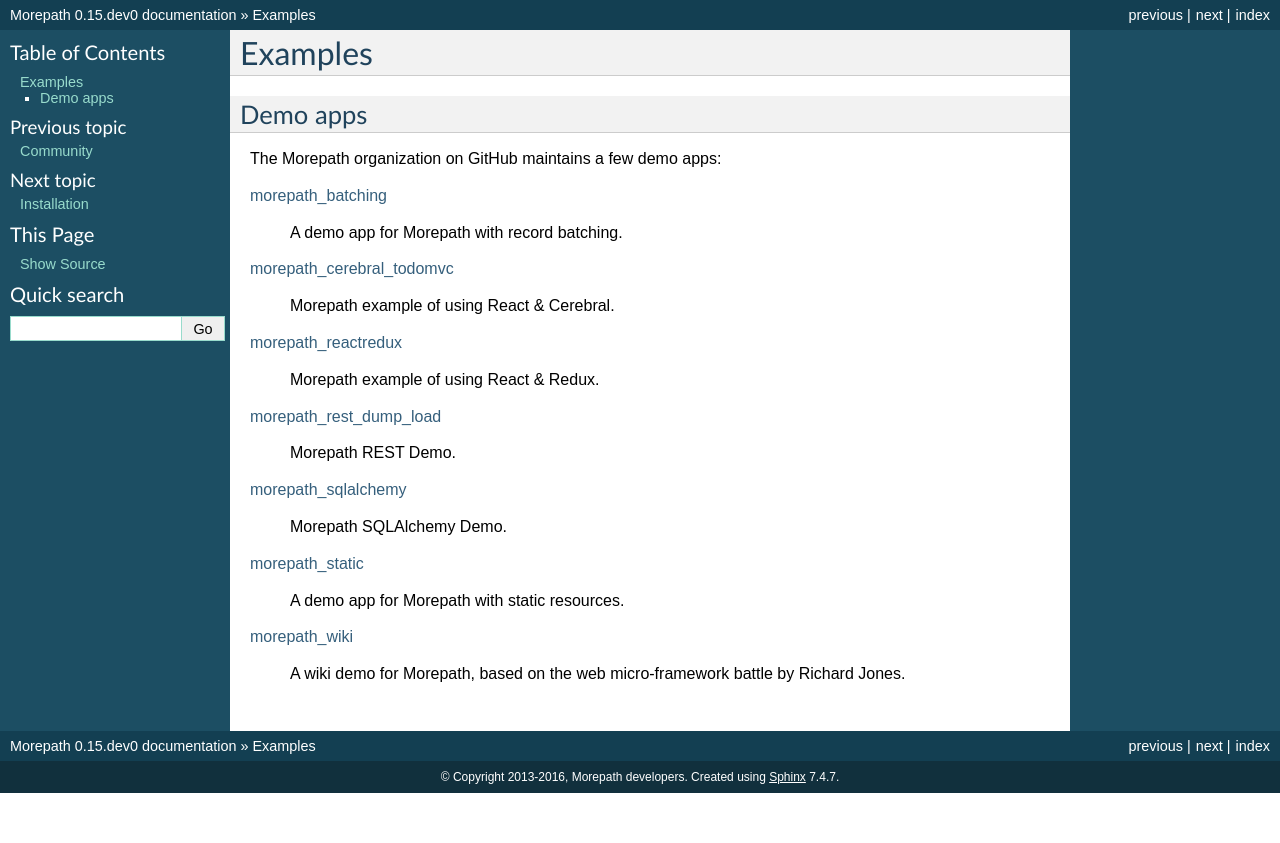
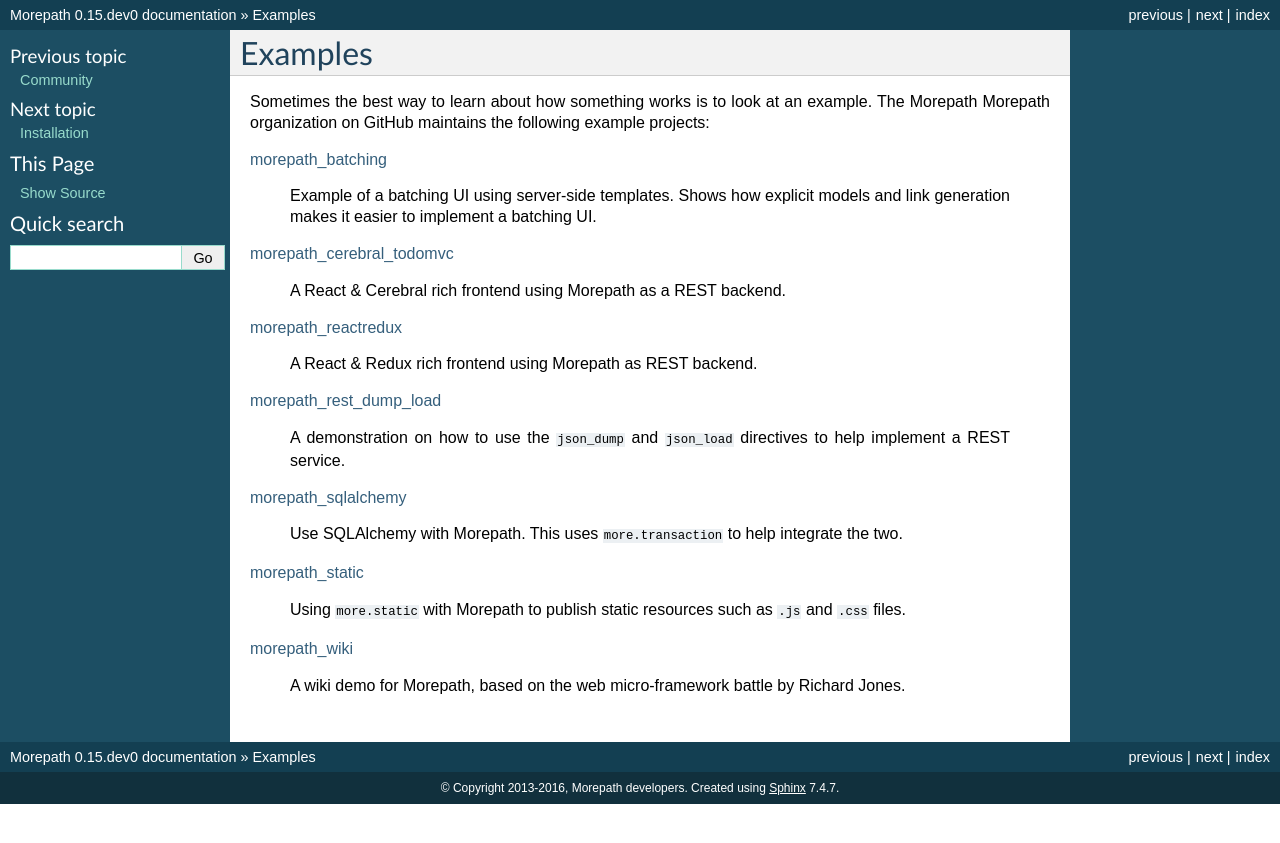
Before and after one commit to morepath/morepath, a Sphinx documentation site: the page built from doc/examples.rst, in a window 1280 px wide. Shown: the top 843 px of the page. Built offline with Sphinx 7.4.7, drawn with Linux system fonts in a browser that asks for light colours.

Commit message:
Made the text clearer.

```diff
--- a/doc/examples.rst
+++ b/doc/examples.rst
@@ -1,36 +1,40 @@
 Examples
 ========
 
-Demo apps
----------
-
-The Morepath organization on GitHub maintains a few demo apps:
-
+Sometimes the best way to learn about how something works is to look
+at an example. The Morepath Morepath organization on GitHub maintains
+the following example projects:
 
 `morepath_batching <https://github.com/morepath/morepath_batching>`_
 
-  A demo app for Morepath with record batching.
+  Example of a batching UI using server-side templates. Shows how
+  explicit models and link generation makes it easier to implement a
+  batching UI.
 
 `morepath_cerebral_todomvc <https://github.com/morepath/morepath_cerebral_todomvc>`_
 
-  Morepath example of using React & Cerebral.
+  A React & Cerebral rich frontend using Morepath as a REST backend.
 
 `morepath_reactredux <https://github.com/morepath/morepath_reactredux>`_
 
-  Morepath example of using React & Redux.
+  A React & Redux rich frontend using Morepath as REST backend.
 
 `morepath_rest_dump_load <https://github.com/morepath/morepath_rest_dump_load>`_
 
-  Morepath REST Demo.
+  A demonstration on how to use the ``json_dump`` and ``json_load`` directives
+  to help implement a REST service.
 
 `morepath_sqlalchemy <https://github.com/morepath/morepath_sqlalchemy>`_
 
-  Morepath SQLAlchemy Demo.
+  Use SQLAlchemy with Morepath. This uses ``more.transaction`` to help
+  integrate the two.
 
 `morepath_static <https://github.com/morepath/morepath_static>`_
 
-  A demo app for Morepath with static resources.
+  Using ``more.static`` with Morepath to publish static resources such
+  as ``.js`` and ``.css`` files.
 
 `morepath_wiki <https://github.com/morepath/morepath_wiki>`_
 
-  A wiki demo for Morepath, based on the web micro-framework battle by Richard Jones.
+  A wiki demo for Morepath, based on the web micro-framework battle by
+  Richard Jones.
```
